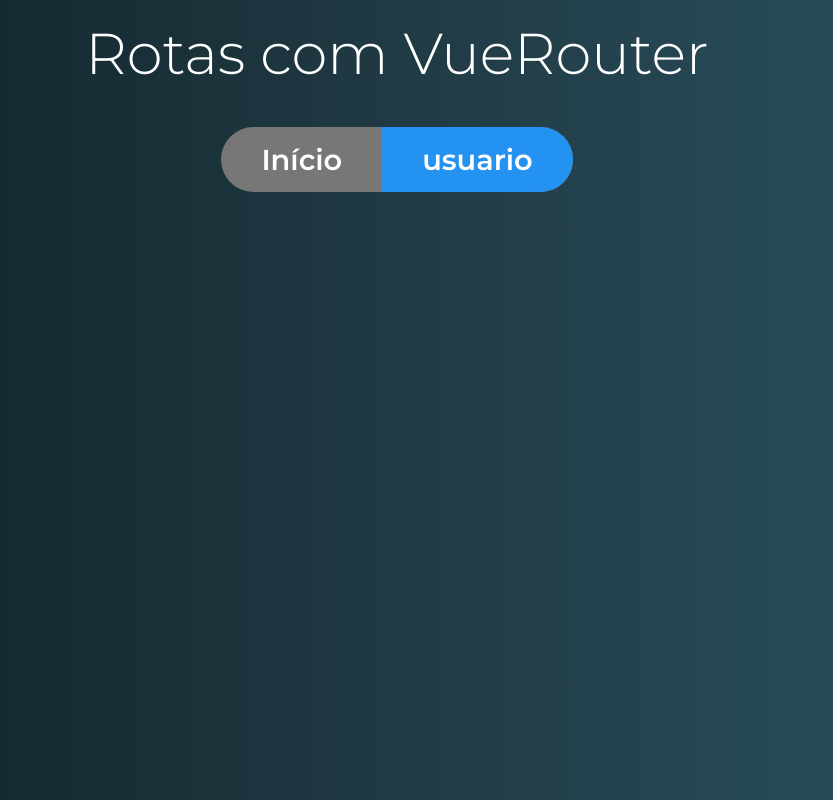
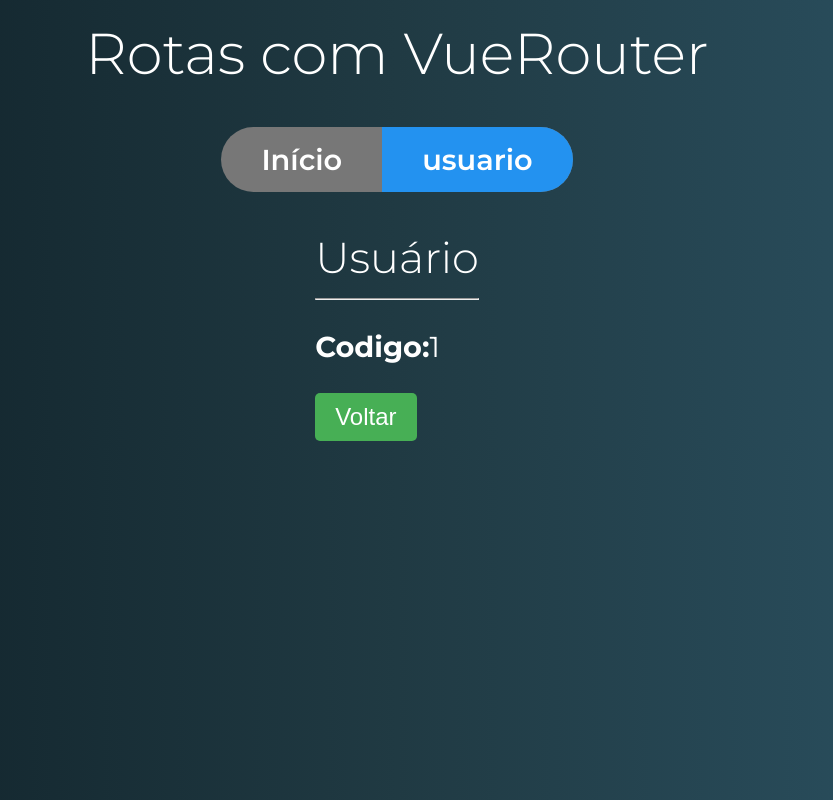
Before and after one commit to isaacwrk/MyVueJSwiki, a Vue app in the folder rotas-exercicios/: page /usuario/1 in a window 1280 px wide. Shown: the whole page, without its empty margins (243-1076 px from the left). Built offline with nearby package versions, Linux system fonts and the light colour scheme.

Commit message:
parameters with props

```diff
--- a/rotas-exercicios/src/components/usuario/Usuario.vue
+++ b/rotas-exercicios/src/components/usuario/Usuario.vue
@@ -2,15 +2,27 @@
   <div>
       <h2>Usuário</h2>
       <hr>
+      <p><strong>Codigo:</strong>{{id}}</p>
       <button sucesso @click="irParaInicio">Voltar</button>
   </div>
 </template>
 
 <script>
 export default {
+  props:['id'],
+  // data(){
+  //   return{
+  //     id:this.$route.params.id
+  //   }
+  // },
+  // watch:{
+  //   $route(to, from){
+  //     this.id = to.params.id
+  //   }
+  // },
   methods:{
     irParaInicio(){
-      this.$router.push('/')
+      this.$router.push({path:'/'})
     }
   }
 }
--- a/rotas-exercicios/src/router.js
+++ b/rotas-exercicios/src/router.js
@@ -15,7 +15,8 @@
         path:'/',
         component:Inicio
     },{
-        path:'/usuario',
-        component:Usuario
+        path:'/usuario/:id',
+        component:Usuario,
+        props: true
     }]
 })
```
